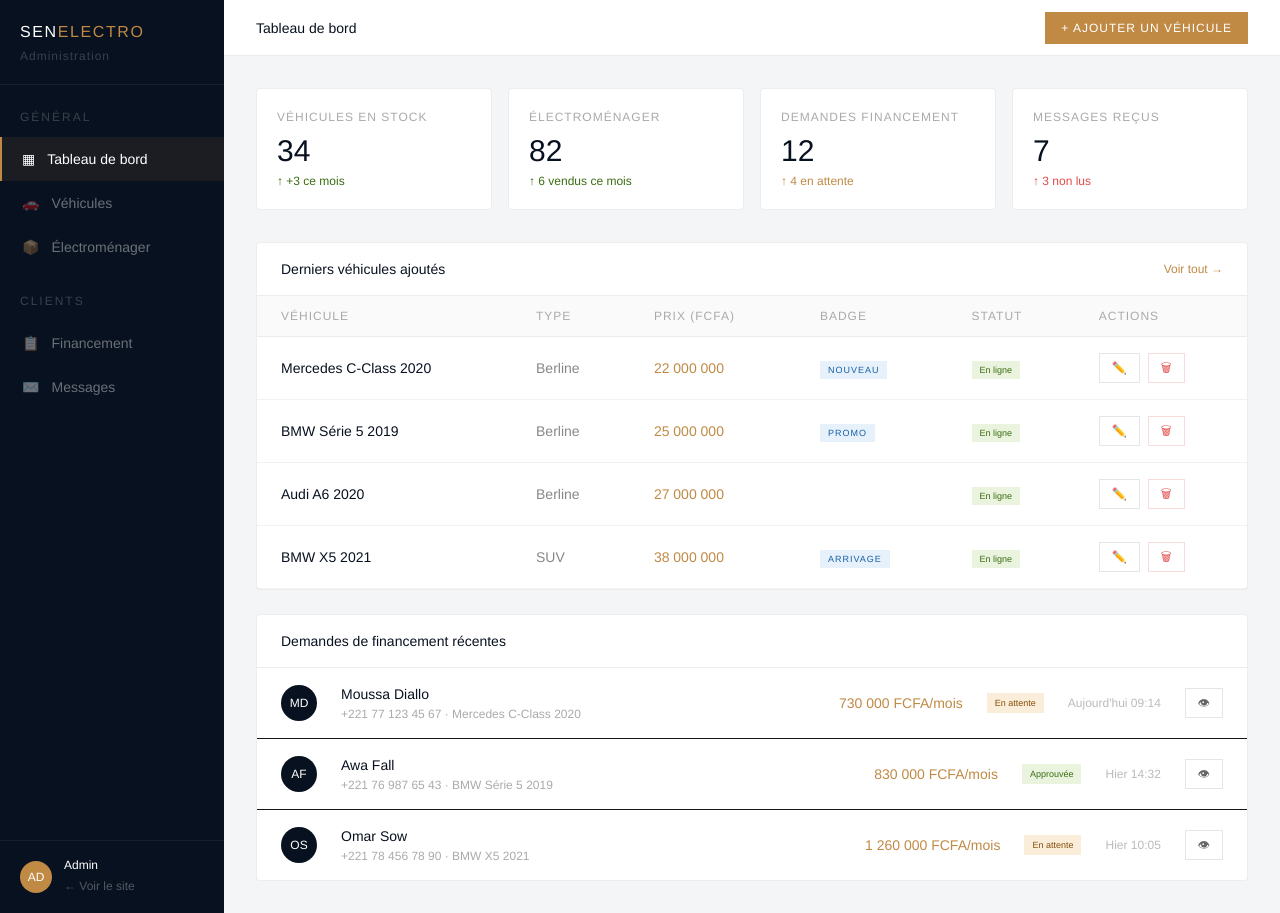
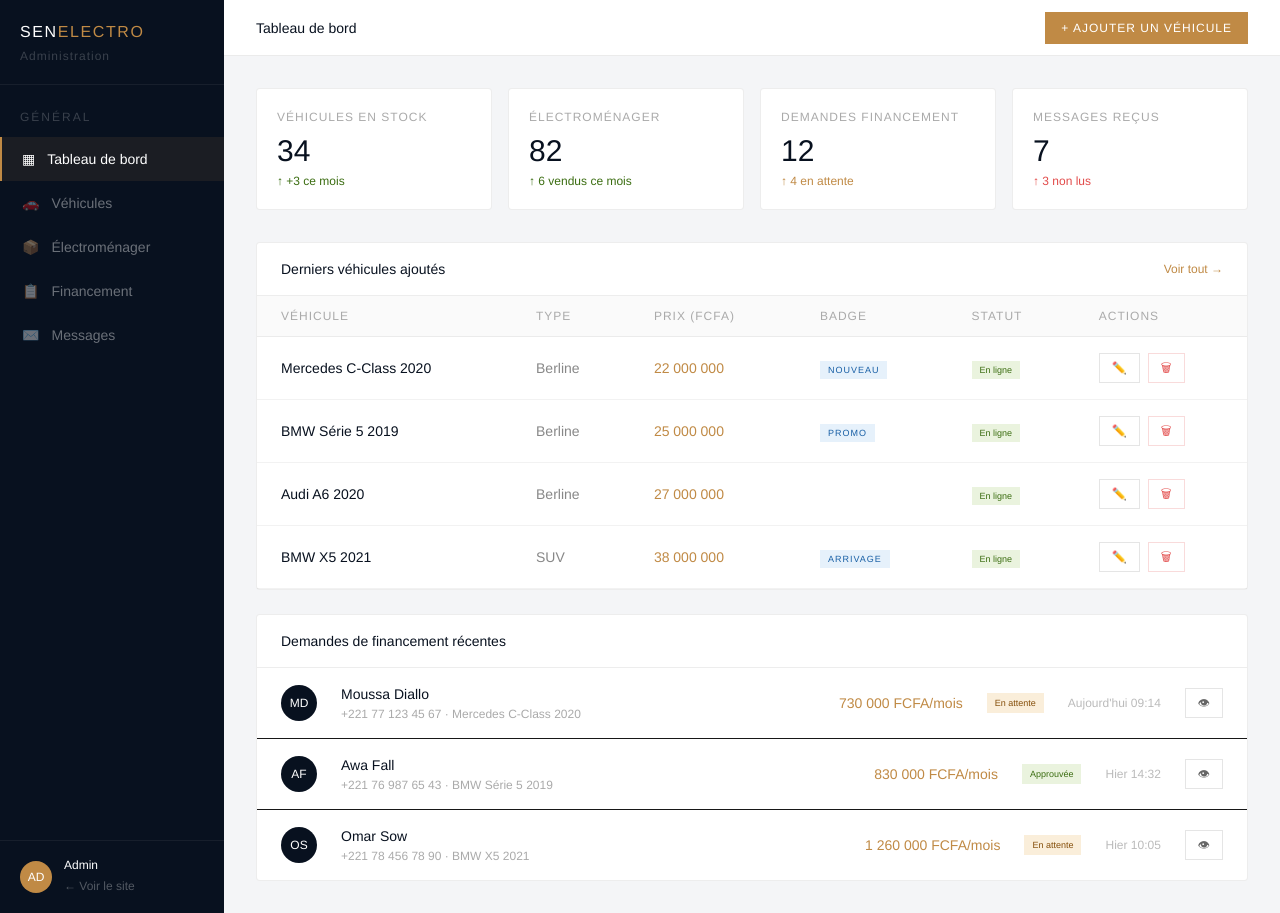
Before and after one commit to sokhna4907-crypto/senelectro, a Next.js app: page /admin in a window 1280 px wide. Built offline with nearby package versions, Linux system fonts and the light colour scheme.

Commit message:
Fix admin nav links

```diff
--- a/src/app/admin/page.tsx
+++ b/src/app/admin/page.tsx
@@ -56,7 +56,7 @@ export default function AdminDashboard() {
           <div className="text-xs px-5 mb-3 uppercase tracking-widest" style={{ color: 'rgba(255,255,255,0.2)', letterSpacing: '2px' }}>
             Général
           </div>
-          {navItems.slice(0, 3).map(item => (
+          {navItems.slice(0, 5).map(item => (
             item.href ? (
               <Link key={item.id} href={item.href}
                 className="flex items-center gap-3 px-5 py-3 text-sm transition-all"
@@ -82,21 +82,7 @@ export default function AdminDashboard() {
             )
           ))}
 
-          <div className="text-xs px-5 mb-3 mt-6 uppercase tracking-widest" style={{ color: 'rgba(255,255,255,0.2)', letterSpacing: '2px' }}>
-            Clients
-          </div>
-          {navItems.slice(3, 5).map(item => (
-            <button key={item.id}
-              className="w-full flex items-center gap-3 px-5 py-3 text-sm transition-all text-left"
-              style={{
-                color: activeNav === item.id ? '#fff' : 'rgba(255,255,255,0.4)',
-                background: activeNav === item.id ? 'rgba(192,138,69,0.1)' : 'transparent',
-                borderLeft: activeNav === item.id ? '2px solid #C08A45' : '2px solid transparent',
-              }}
-              onClick={() => setActiveNav(item.id)}>
-              <span>{item.icon}</span> {item.label}
-            </button>
-          ))}
+
         </nav>
 
         <div className="px-5 py-4" style={{ borderTop: '0.5px solid rgba(255,255,255,0.06)' }}>
```
